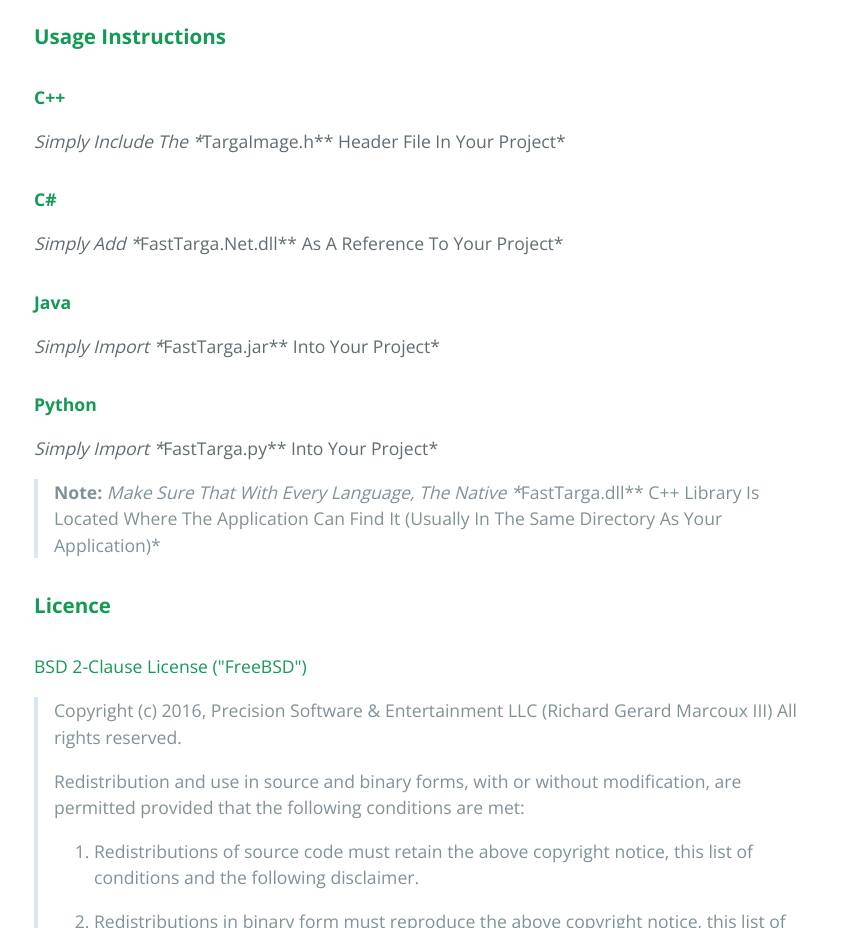
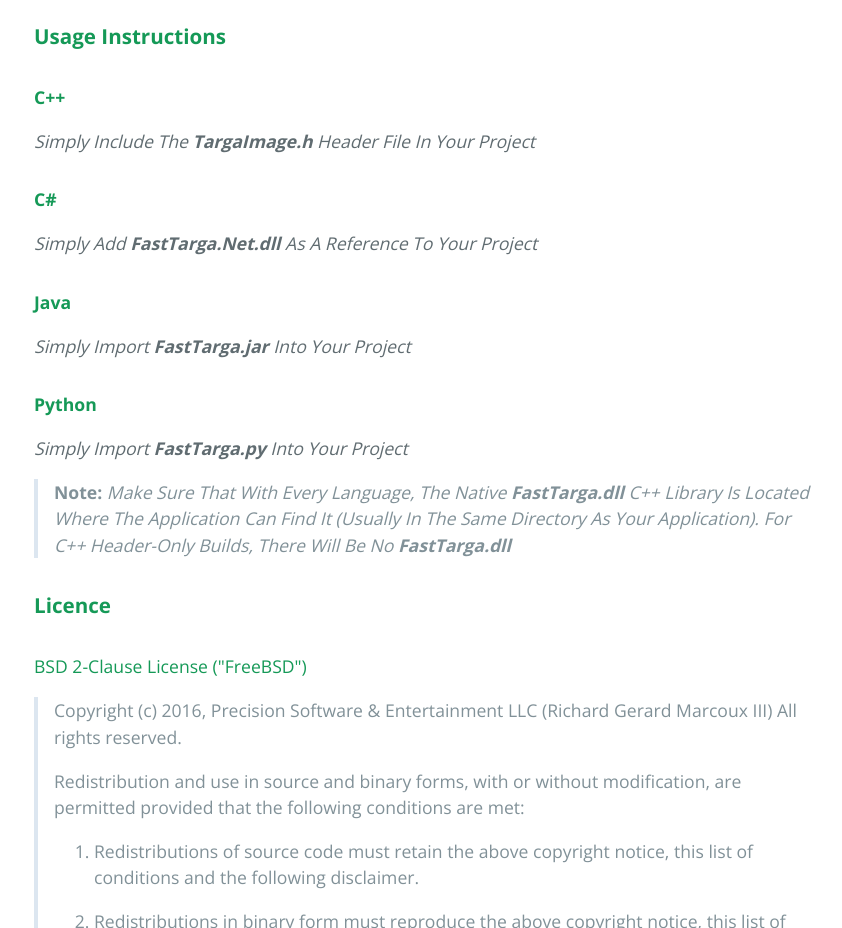
Before and after one commit to RichmarIII/FastTarga, a plain HTML site: page index.html in a window 1280 px wide. Shown: the part 1160-2088 px from the top of the page, without its empty margins (190-1032 px from the left). Drawn offline with nearby package versions, Linux system fonts and the light colour scheme.

```diff
--- a/index.html
+++ b/index.html
@@ -57,28 +57,28 @@
 <a id="c" class="anchor" href="#c" aria-hidden="true"><span aria-hidden="true" class="octicon octicon-link"></span></a><strong>C++</strong>
 </h4>
 
-<p><em>Simply Include The *</em>TargaImage.h** Header File In Your Project*</p>
+<p><em>Simply Include The <strong>TargaImage.h</strong> Header File In Your Project</em></p>
 
 <h4>
 <a id="c-1" class="anchor" href="#c-1" aria-hidden="true"><span aria-hidden="true" class="octicon octicon-link"></span></a><strong>C#</strong>
 </h4>
 
-<p><em>Simply Add *</em>FastTarga.Net.dll** As A Reference To Your Project*</p>
+<p><em>Simply Add <strong>FastTarga.Net.dll</strong> As A Reference To Your Project</em></p>
 
 <h4>
 <a id="java" class="anchor" href="#java" aria-hidden="true"><span aria-hidden="true" class="octicon octicon-link"></span></a><strong>Java</strong>
 </h4>
 
-<p><em>Simply Import *</em>FastTarga.jar** Into Your Project*</p>
+<p><em>Simply Import <strong>FastTarga.jar</strong> Into Your Project</em></p>
 
 <h4>
 <a id="python" class="anchor" href="#python" aria-hidden="true"><span aria-hidden="true" class="octicon octicon-link"></span></a><strong>Python</strong>
 </h4>
 
-<p><em>Simply Import *</em>FastTarga.py** Into Your Project*</p>
+<p><em>Simply Import <strong>FastTarga.py</strong> Into Your Project</em></p>
 
 <blockquote>
-<p><strong>Note:</strong> <em>Make Sure That With Every Language, The Native *</em>FastTarga.dll** C++ Library Is Located Where The Application Can Find It (Usually In The Same Directory As Your Application)*</p>
+<p><strong>Note:</strong> <em>Make Sure That With Every Language, The Native <strong>FastTarga.dll</strong> C++ Library Is Located Where The Application Can Find It (Usually In The Same Directory As Your Application).  For C++ Header-Only Builds, There Will Be No <strong>FastTarga.dll</strong></em></p>
 </blockquote>
 
 <h3>
```
Also changed, not shown: params.json (+1 -1 lines).
